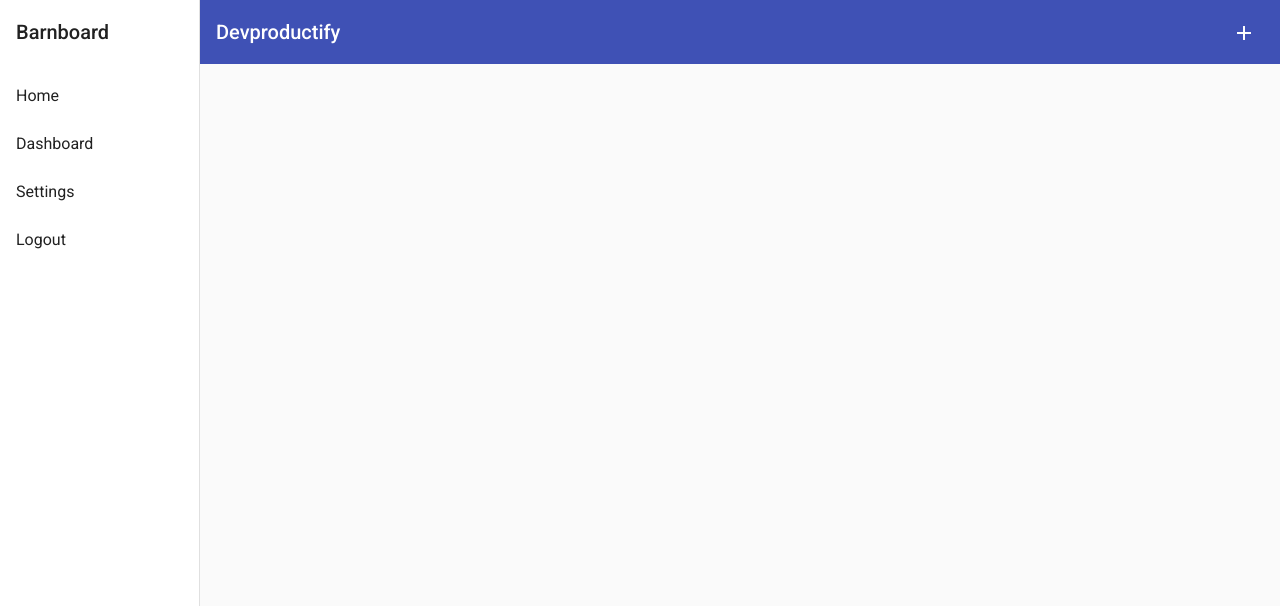
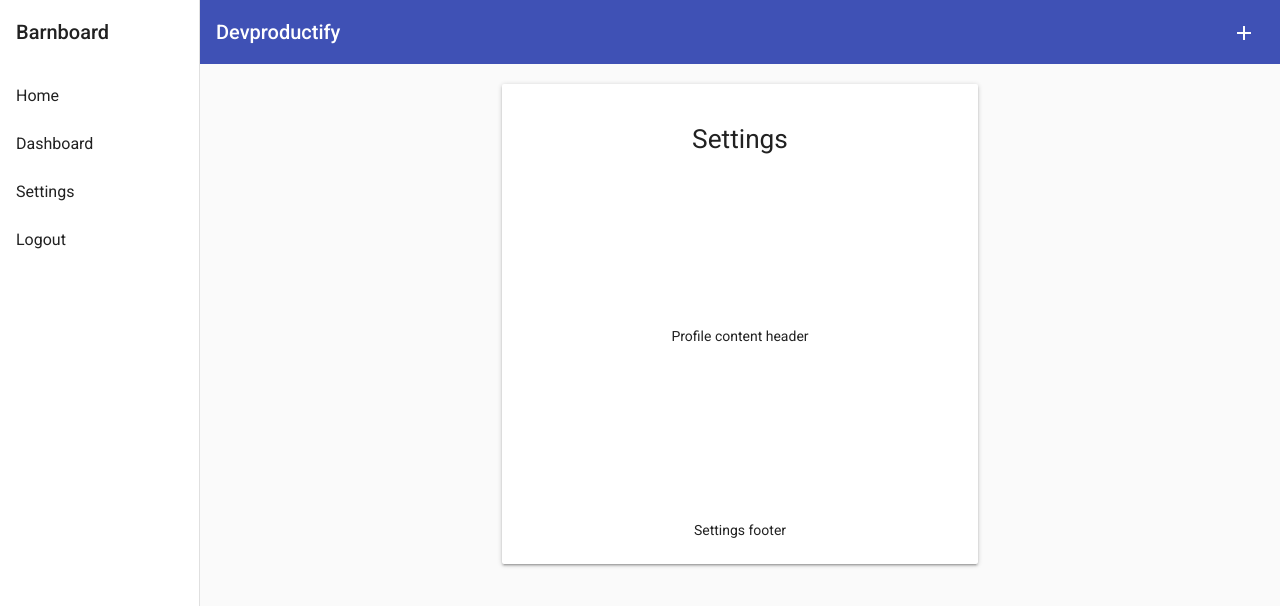
Before and after one commit to Accelerator-One/barn-board, an Angular app: page /settings in a window 1280 px wide. Shown: the top 606 px of the page. Built offline with nearby package versions, Linux system fonts and the light colour scheme.

Commit message:
chore: settings card framework initialized

```diff
--- a/src/app/app.module.ts
+++ b/src/app/app.module.ts
@@ -32,6 +32,7 @@ import { environment } from '../environments/environment';
 import { MatTooltipModule } from '@angular/material/tooltip';
 import { FormDrawerComponent } from './shared/form-drawer/form-drawer.component';
 import { NewTaskComponent } from './shared/new-task/new-task.component';
+import { ProfileComponent } from './shared/profile/profile.component';
 
 @NgModule({
   declarations: [
@@ -45,6 +46,7 @@ import { NewTaskComponent } from './shared/new-task/new-task.component';
     TaskNodeComponent,
     FormDrawerComponent,
     NewTaskComponent,
+    ProfileComponent,
   ],
   imports: [
     BrowserModule,
--- a/src/app/materialize/materialize-src/sass/materialize.scss
+++ b/src/app/materialize/materialize-src/sass/materialize.scss
@@ -1,16 +1,11 @@
 @charset "UTF-8";
 
-// Color
 @import "components/color-variables";
 @import "components/color-classes";
 
-// Variables;
 @import "components/variables";
-
-// Reset
 @import "components/normalize";
 
-// components
 @import "components/global";
 @import "components/badges";
 @import "components/icons-material-design";
--- a/src/app/settings/settings.component.html
+++ b/src/app/settings/settings.component.html
@@ -1 +1,41 @@
-<div class='container'></div>
+<div class='row' style='height: calc(100% - 20px)'>
+
+  <div class="col s1 m2 l3">
+    &nbsp;
+  </div>
+
+  <div class="col s10 m8 l6 h-100">
+    <div class='card h-100 settings' style="margin-bottom: 0px;">
+
+      <div class="card-part header">
+        <h5>Settings</h5>
+      </div>
+
+      <div class='card-part w-100 content'>
+
+        <!-- Add content adjustments here -->
+        <app-profile></app-profile>
+
+        <!--
+
+            Profile image cmp
+            ----------
+            | FIELDS |
+            ----------
+
+         -->
+
+      </div>
+
+      <div class="card-part w-100 footer">
+        Settings footer
+      </div>
+
+    </div>
+  </div>
+
+  <div class="col s1 m2 l3">
+    &nbsp;
+  </div>
+
+</div>
--- a/src/app/settings/settings.component.scss
+++ b/src/app/settings/settings.component.scss
@@ -0,0 +1,31 @@
+@import '../materialize//materialize-src/sass/materialize.scss';
+
+.settings-card {
+  width: 100%;
+  height: 100%;
+  display: flex;
+  align-items: center;
+}
+
+.w-100 {
+  width: 100%;
+}
+
+.h-100 {
+  height: 100%;
+}
+
+.settings {
+  display: flex;
+  align-items: center;
+  flex-direction: column;
+  justify-content: space-between;
+  margin: 20px;
+  max-height: 480px;
+}
+
+.card-part {
+  text-align: center;
+  padding: 24px 12px;
+  width: 100%;
+}
--- /dev/null
+++ b/src/app/shared/profile/profile.component.html
@@ -0,0 +1 @@
+<p> Profile content header </p>
--- /dev/null
+++ b/src/app/shared/profile/profile.component.ts
@@ -0,0 +1,15 @@
+import { Component, OnInit } from '@angular/core';
+
+@Component({
+  selector: 'app-profile',
+  templateUrl: './profile.component.html',
+  styleUrls: ['./profile.component.scss']
+})
+export class ProfileComponent implements OnInit {
+
+  constructor() { }
+
+  ngOnInit(): void {
+  }
+
+}
```
Also changed, not shown: src/app/shared/profile/profile.component.scss (added), 1 other file (tests, documents, lock files or other folders).
